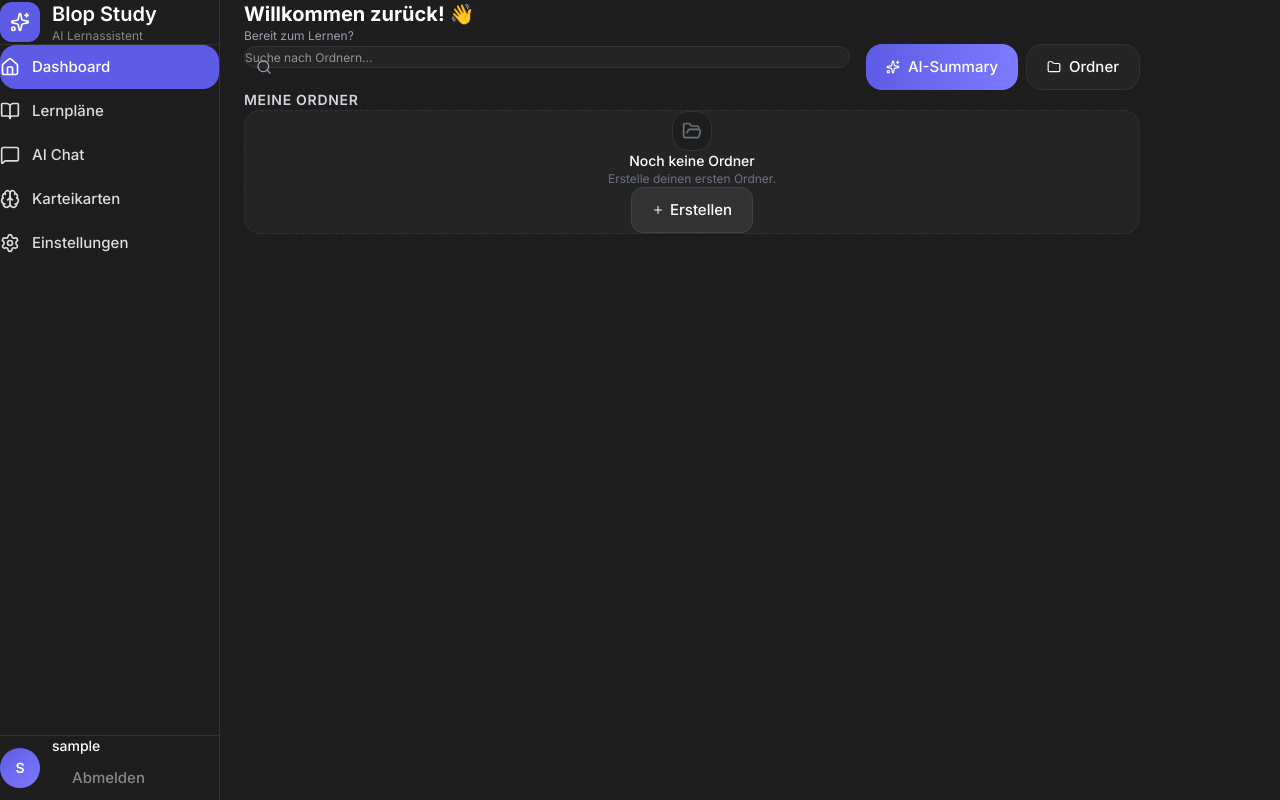
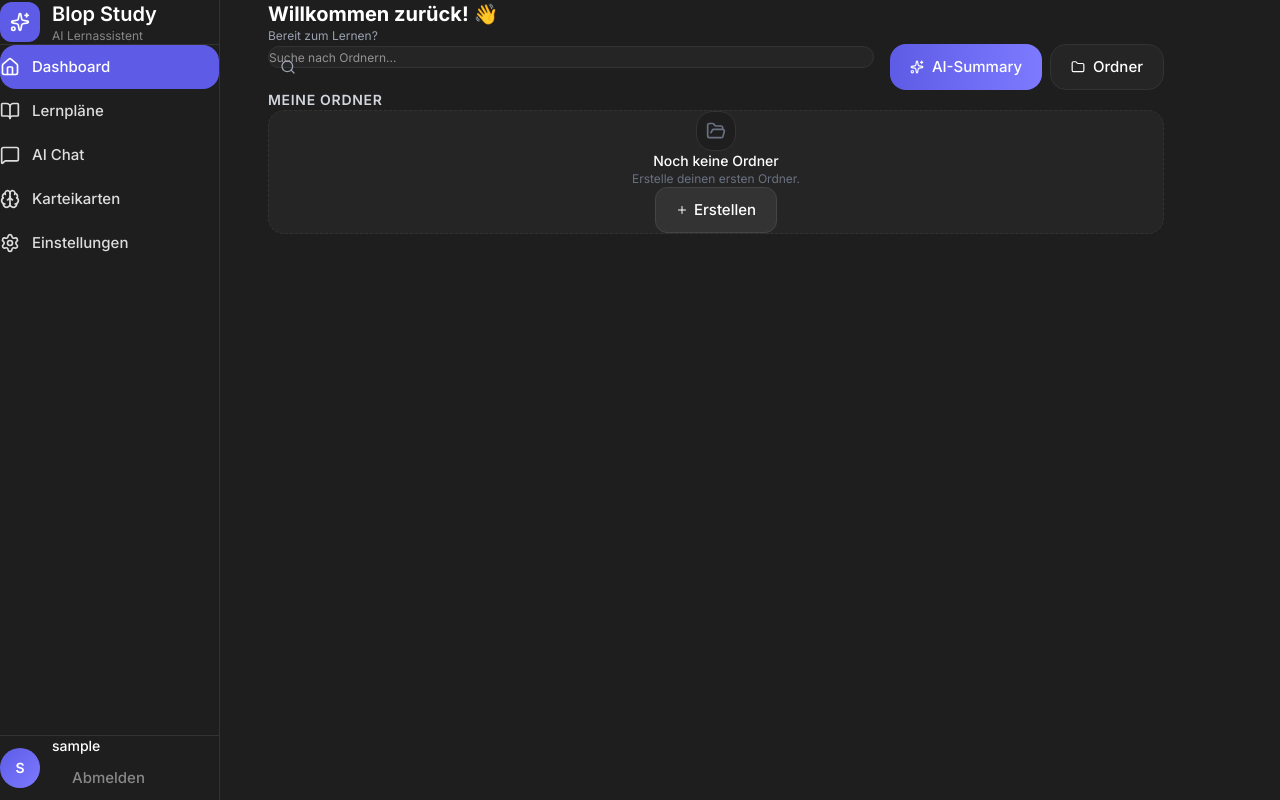
Before and after one commit to BenSchwank/Blop, a Next.js app in the folder StudyFlow/frontend/: page / in a window 1280 px wide. Built offline with nearby package versions, Linux system fonts and the light colour scheme; sample sign-in values are in the browser's storage.

Commit message:
Fix: Force increase layout spacing to gap-12 and add padding

```diff
--- a/StudyFlow/frontend/src/app/layout.tsx
+++ b/StudyFlow/frontend/src/app/layout.tsx
@@ -20,15 +20,15 @@ export default function RootLayout({
     <html lang="de">
       <body className={`${inter.className} antialiased bg-[#1e1e1e]`}>
         <AuthCheck>
-          {/* Grid Layout - Sidebar + Content with gap */}
-          <div className="grid grid-cols-1 md:grid-cols-[220px_1fr] gap-0 md:gap-6 min-h-screen">
+          {/* Grid Layout - Sidebar + Content with larger gap for safety */}
+          <div className="grid grid-cols-1 md:grid-cols-[220px_1fr] gap-0 md:gap-12 min-h-screen">
             {/* Sidebar - Hidden on mobile */}
             <div className="hidden md:block">
               <Sidebar />
             </div>
 
-            {/* Main Content */}
-            <main className="min-h-screen overflow-x-hidden">
+            {/* Main Content with extra padding */}
+            <main className="min-h-screen overflow-x-hidden md:pl-4">
               {children}
             </main>
           </div>
```
